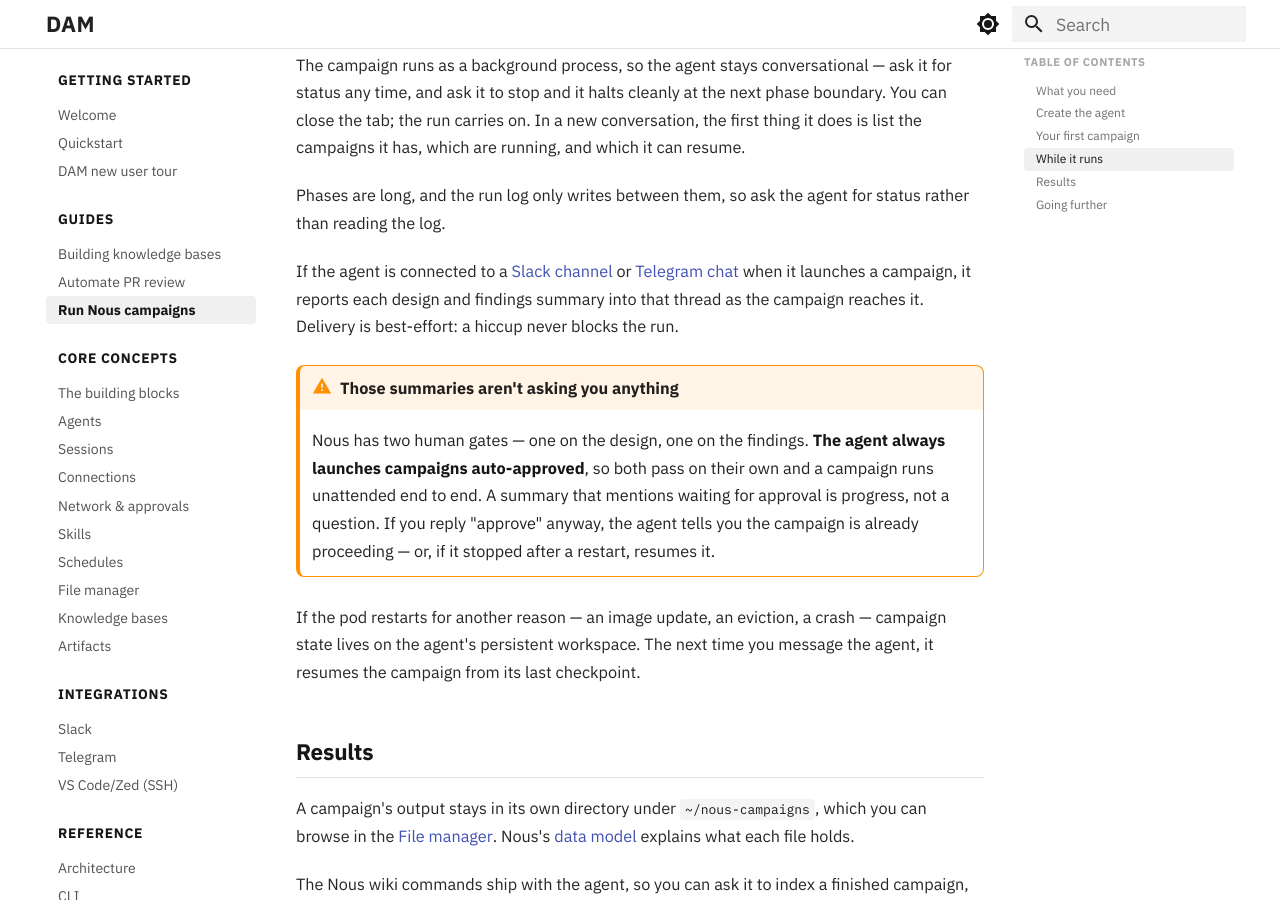
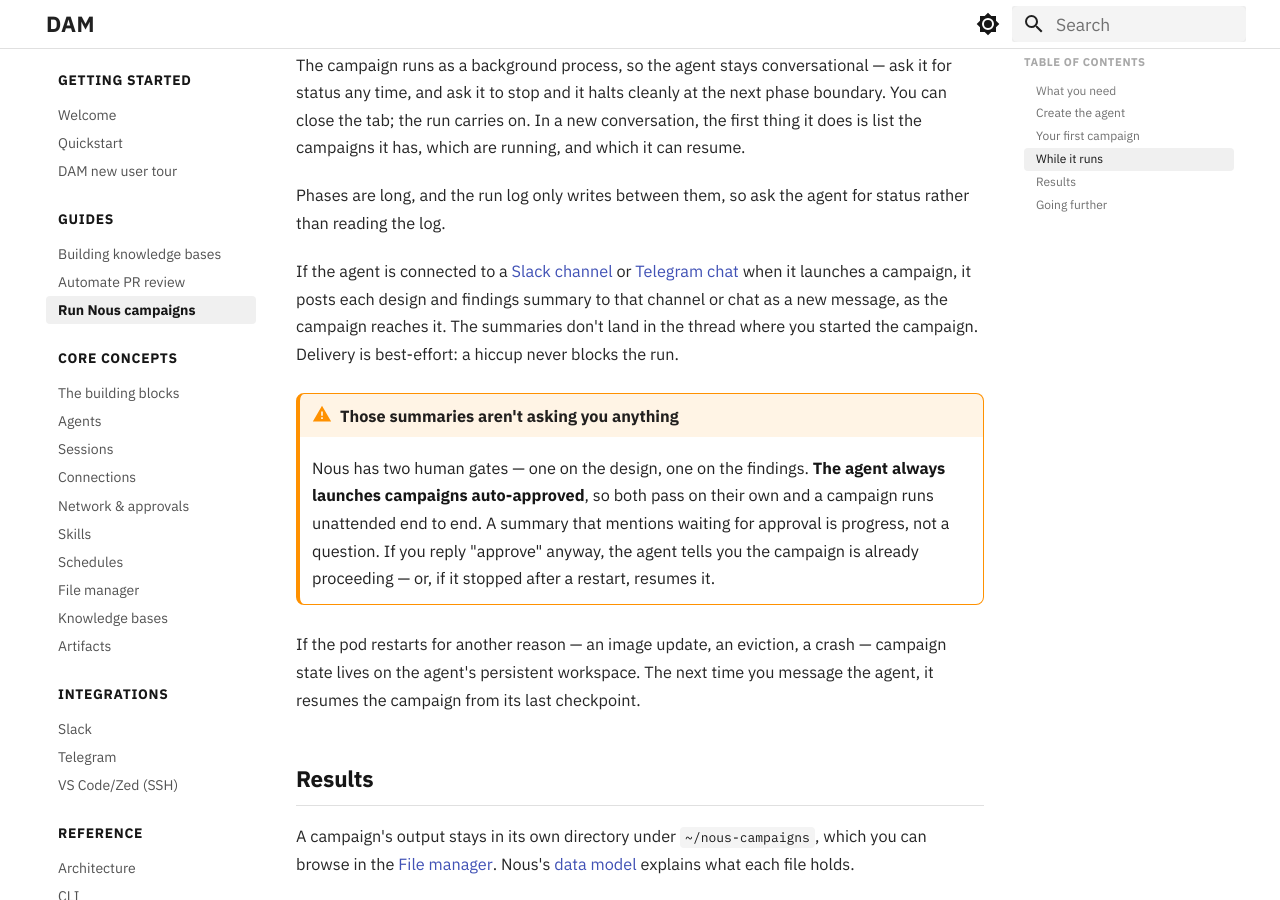
Before and after one commit to dam-agents/docs, an MkDocs documentation site: the page built from docs/guides/run-nous.md, in a window 1280 px wide and 900 px high, scrolled down 2209 px. Built offline with MkDocs 1.6.1 and Material for MkDocs 9.7.7, drawn with Linux system fonts in a browser that asks for light colours.

Commit message:
docs: Nous summaries post as new channel messages, not in the thread (#114)
The Nous channel bridge calls send_channel_message with the first bound chat from describe_channel, which posts a new top-level message on Slack. The guide said the summaries land in the thread.

mkdocs build --strict passes.

Assisted-By: Claude (Anthropic AI) <noreply@anthropic.com>

Signed-off-by: Jenna Winkler <135358348+jenna-winkler@users.noreply.github.com>
Co-authored-by: Jenna Winkler <135358348+jenna-winkler@users.noreply.github.com>

```diff
--- a/docs/guides/run-nous.md
+++ b/docs/guides/run-nous.md
@@ -78,8 +78,9 @@ Phases are long, and the run log only writes between them, so ask the agent for
 reading the log.
 
 If the agent is connected to a [Slack channel](../integrations/slack.md) or
-[Telegram chat](../integrations/telegram.md) when it launches a campaign, it reports each design and
-findings summary into that thread as the campaign reaches it. Delivery is best-effort: a hiccup never
+[Telegram chat](../integrations/telegram.md) when it launches a campaign, it posts each design and
+findings summary to that channel or chat as a new message, as the campaign reaches it. The summaries
+don't land in the thread where you started the campaign. Delivery is best-effort: a hiccup never
 blocks the run.
 
 !!! warning "Those summaries aren't asking you anything"
```
